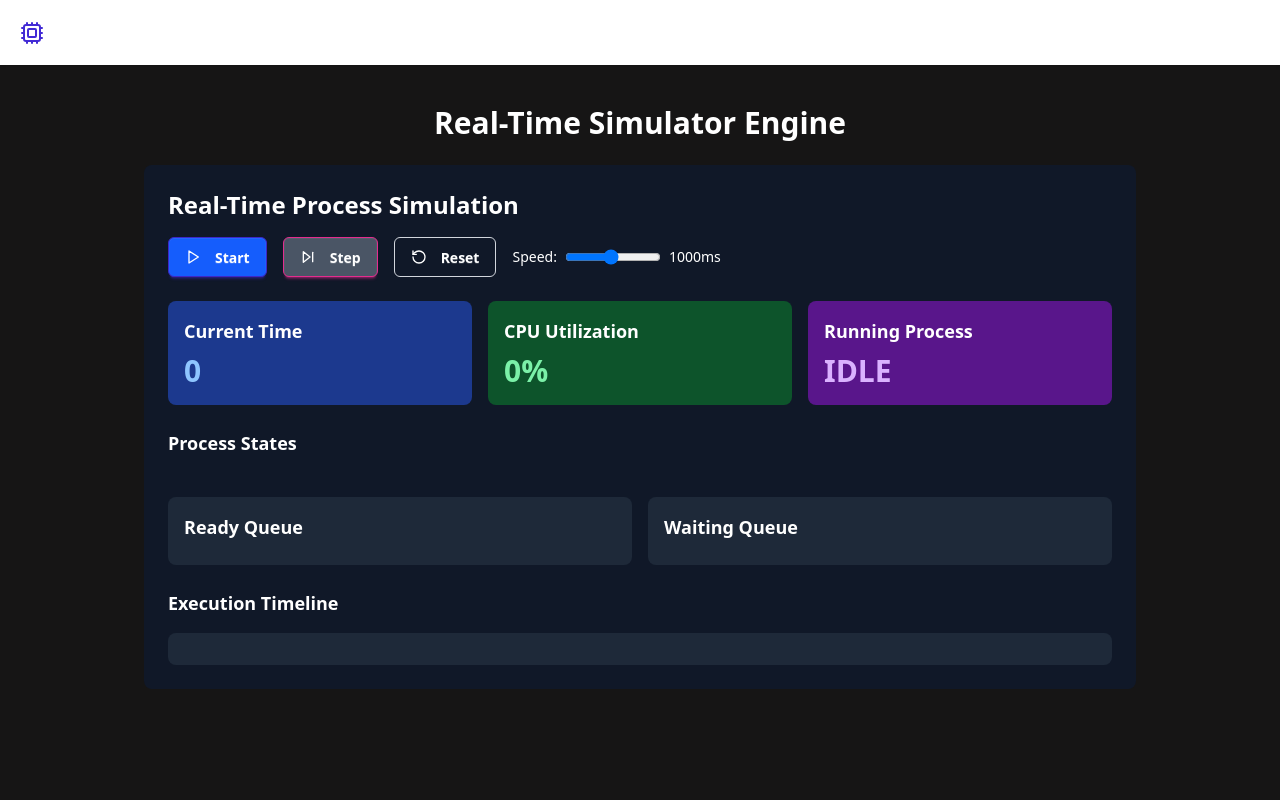
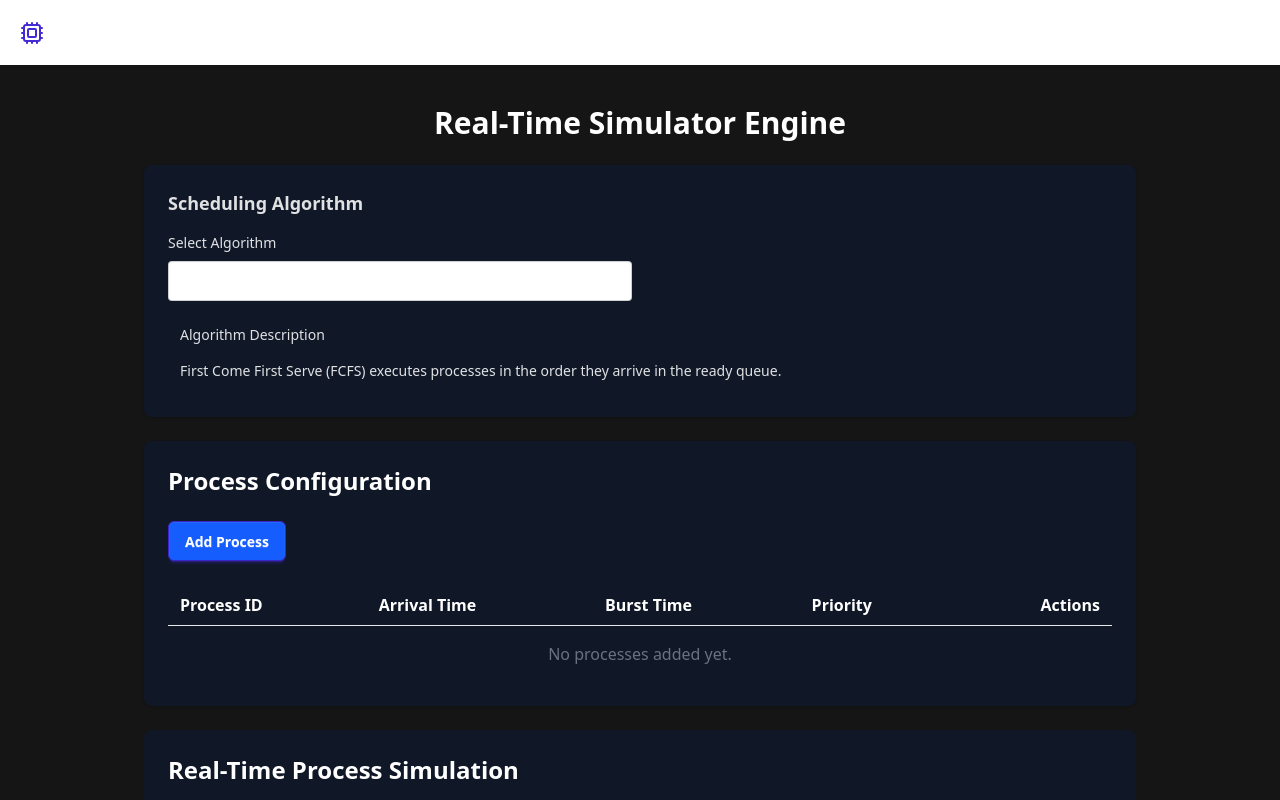
Before and after one commit to Namokar100/os-scheduling-algorithms, a React (Vite) app in the folder client/: page /realtime-simulator in a window 1280 px wide. Shown: the top 800 px of the page. Built offline with nearby package versions, Linux system fonts and the light colour scheme.

Commit message:
add process input table and algorithm selector in realtime simulator page

```diff
--- a/client/src/pages/RealTimeSimulatorPage.jsx
+++ b/client/src/pages/RealTimeSimulatorPage.jsx
@@ -1,14 +1,115 @@
 import React from "react";
 import RealTimeSimulator from "../components/RealTimeSimulator";
 import { useScheduling } from "../SchedulingContext";
+import AlgorithmSelector from "../components/AlgorithmSelector";
 
 const RealTimeSimulatorPage = () => {
-  // Use context to get processes, algorithm, and timeQuantum
-  const { processes, selectedAlgorithm, timeQuantum } = useScheduling();
+  const {
+    processes,
+    setProcesses,
+    selectedAlgorithm,
+    setSelectedAlgorithm,
+    timeQuantum,
+    setTimeQuantum,
+  } = useScheduling();
+
+  // Table row handlers (adapted from ProcessForm)
+  const handleProcessChange = (index, field, value) => {
+    const updated = [...processes];
+    updated[index][field] = field === "id" ? value : parseInt(value) || 0;
+    setProcesses(updated);
+  };
+
+  const handleAddProcess = (e) => {
+    e.preventDefault();
+    setProcesses([
+      ...processes,
+      {
+        id: `P${processes.length + 1}`,
+        arrivalTime: 0,
+        burstTime: 1,
+        priority: 1,
+      },
+    ]);
+  };
+
+  const handleRemoveProcess = (index) => {
+    const updated = [...processes];
+    updated.splice(index, 1);
+    setProcesses(updated);
+  };
 
   return (
     <div className="max-w-5xl mx-auto px-4 py-10">
       <h1 className="text-3xl font-bold mb-6 text-center text-white">Real-Time Simulator Engine</h1>
+      {/* Algorithm Selector */}
+      <AlgorithmSelector
+        algorithm={selectedAlgorithm}
+        setAlgorithm={setSelectedAlgorithm}
+        timeQuantum={timeQuantum}
+        setTimeQuantum={setTimeQuantum}
+      />
+      {/* Process Table */}
+      <div className="card p-6 mb-6 bg-gray-900 rounded-lg shadow">
+        <h2 className="text-2xl font-bold mb-6 text-white">Process Configuration</h2>
+        <form onSubmit={handleAddProcess} className="mb-6">
+          <button
+            type="submit"
+            className="btn btn-primary flex items-center px-4 py-2 bg-blue-600 text-white rounded-md hover:bg-blue-700 transition"
+          >
+            Add Process
+          </button>
+        </form>
+        <div className="overflow-x-auto">
+          <table className="w-full border-collapse">
+            <thead className="text-white">
+              <tr className="border-b border-gray-200">
+                <th className="text-left py-2 px-3">Process ID</th>
+                <th className="text-left py-2 px-3">Arrival Time</th>
+                <th className="text-left py-2 px-3">Burst Time</th>
+                <th className="text-left py-2 px-3">Priority</th>
+                <th className="text-right py-2 px-3">Actions</th>
+              </tr>
+            </thead>
+            <tbody>
+              {processes.length === 0 ? (
+                <tr>
+                  <td colSpan={5} className="py-4 text-center text-gray-500">
+                    No processes added yet.
+                  </td>
+                </tr>
+              ) : (
+                processes.map((process, index) => (
+                  <tr key={`${process.id}-${index}`} className="border-b border-gray-200 hover:bg-gray-100">
+                    {["id", "arrivalTime", "burstTime", "priority"].map((field) => (
+                      <td key={field} className="py-3 px-3">
+                        <input
+                          type={field === "id" ? "text" : "number"}
+                          value={process[field]}
+                          onChange={(e) => handleProcessChange(index, field, e.target.value)}
+                          className="input w-full px-2 py-1 border border-gray-300 rounded focus:outline-none focus:ring-1 focus:ring-blue-500"
+                          min={field !== "id" ? "0" : undefined}
+                        />
+                      </td>
+                    ))}
+                    <td className="py-3 px-3 text-right">
+                      <button
+                        type="button"
+                        onClick={() => handleRemoveProcess(index)}
+                        className="text-red-600 hover:text-red-800 transition"
+                        aria-label="Remove process"
+                      >
+                        Remove
+                      </button>
+                    </td>
+                  </tr>
+                ))
+              )}
+            </tbody>
+          </table>
+        </div>
+      </div>
+      {/* Simulator */}
       <RealTimeSimulator
         algorithm={selectedAlgorithm}
         processes={processes}
```
